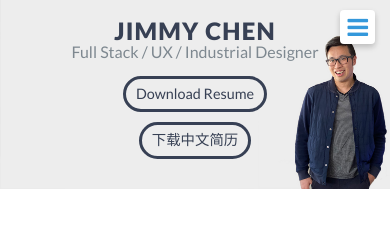
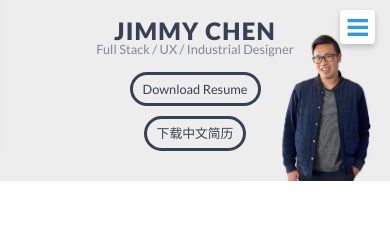
Before and after one commit to jimtie/jimtie.github.io, a website: page index.html in a window 390 px wide. Shown: the top 233 px of the page. Drawn offline with nearby package versions, Linux system fonts and the light colour scheme.

Commit message:
image fixed

```diff
--- a/public/css/styles.css
+++ b/public/css/styles.css
@@ -145,8 +145,8 @@ footer{padding:50px 0}
 footer{text-align:center}
 .social{text-align:center}}
 @media only screen and (max-width: 480px){#lead-content h1{font-size:1.5em}
-#lead-content h2{font-size:1em}
-#lead-content a{font-size:0.9em;padding:5px 10px}
+#lead-content h2{font-size:0.8em}
+#lead-content a{font-size:0.8em;padding:5px 10px}
 #lead{width:auto;min-width:auto;max-width:auto;padding:20px 15px}}
 
 .modal {
```
